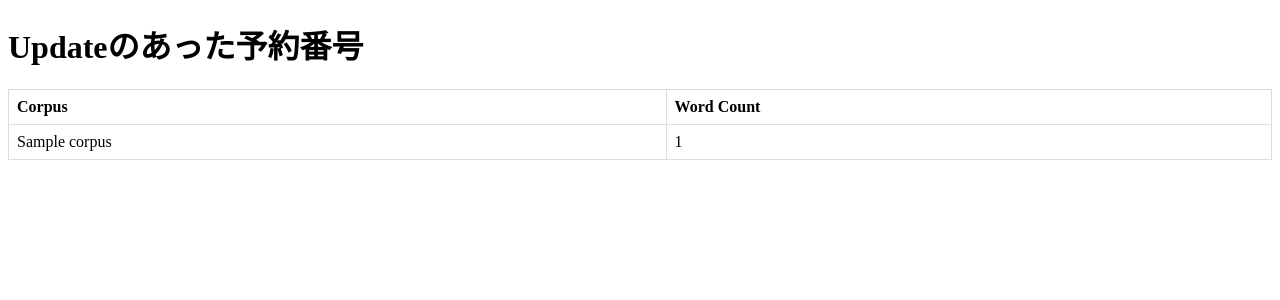
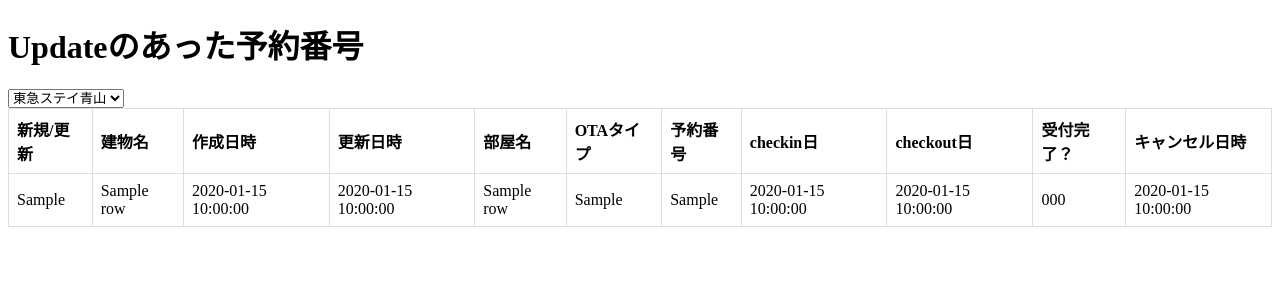
Before and after one commit to s-imoji/tstay_update_app, a Flask app: template templates/index.html in a window 1280 px wide. Shown: the top 300 px of the page. Run offline with Flask 3, Linux system fonts and the light colour scheme; the template is opened without the code that fills it: most values are stand-ins (such as "Sample title", 1, 10 or a date in 2020).

Commit message:
query data 表示

```diff
--- a/templates/index.html
+++ b/templates/index.html
@@ -19,18 +19,46 @@
 </head>
 <body>
     <h1>Updateのあった予約番号</h1>
+    <tr>
+        <td>
+            <select>
+                <option value="東急ステイ青山" selected>東急ステイ青山</option>
+                <option value="東急ステイ四谷">東急ステイ四谷</option>
+            </select>
+        </td>
+    </tr>
     <table>
         <thead>
             <tr>
-                <th>Corpus</th>
-                <th>Word Count</th>
+
+                <th>新規/更新</th>
+                <th>建物名</th>
+                <th>作成日時</th>
+                <th>更新日時</th>
+                <th>部屋名</th>
+                <th>OTAタイプ</th>
+                <th>予約番号</th>
+                <th>checkin日</th>
+                <th>checkout日</th>
+                <th>受付完了？</th>
+                <th>キャンセル日時</th>
+
             </tr>
         </thead>
         <tbody>
             {% for row in results %}
                 <tr>
-                    <td>{{ row.corpus }}</td>
-                    <td>{{ row.word_count }}</td>
+                    <td>{{ row.create_flg }}</td>
+                    <td>{{ row.building_name }}</td>
+                    <td>{{ row.create_string_timestamp }}</td>
+                    <td>{{ row.update_string_timestamp }}</td>
+                    <td>{{ row.room_name }}</td>
+                    <td>{{ row.ota_type }}</td>
+                    <td>{{ row.reservation_no }}</td>
+                    <td>{{ row.start_date }}</td>
+                    <td>{{ row.end_date }}</td>
+                    <td>{{ row.accepted }}</td>
+                    <td>{{ row.cancel_string_timestamp }}</td>
                 </tr>
             {% endfor %}
         </tbody>
```
